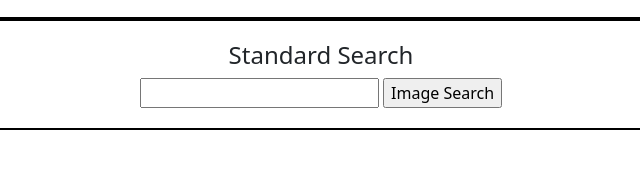
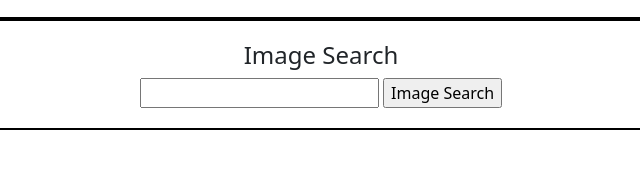
Before and after one commit to ykarapazar/cs50psub0, a plain HTML site: page images.html in a window 1280 px wide. Shown: the part 149-318 px from the top of the page, 319-959 px from the left. Drawn offline with nearby package versions, Linux system fonts and the light colour scheme.

```diff
--- a/images.html
+++ b/images.html
@@ -39,7 +39,7 @@
       <div class="container-fluid">
         <div class="row">
           <div class="col text-center">
-            <h4>Standard Search</h4>
+            <h4>Image Search</h4>
             <form action="https://www.google.com/search">
                 <input type="text" name="q">
                 <input type="hidden" name="tbm" value="isch">
```
